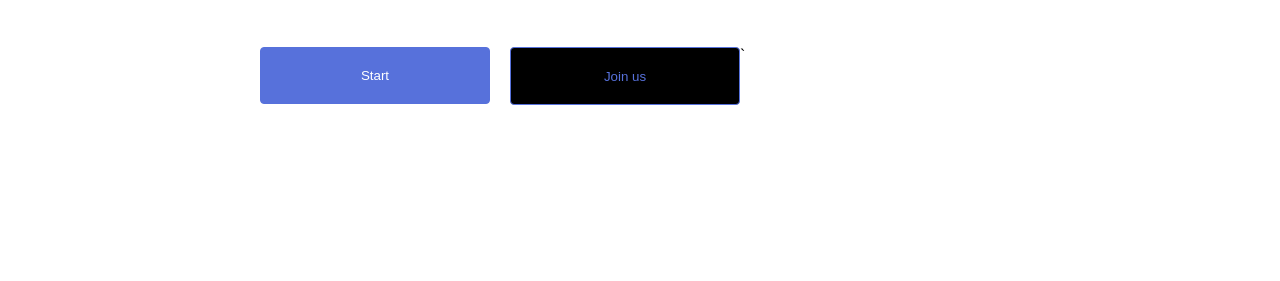
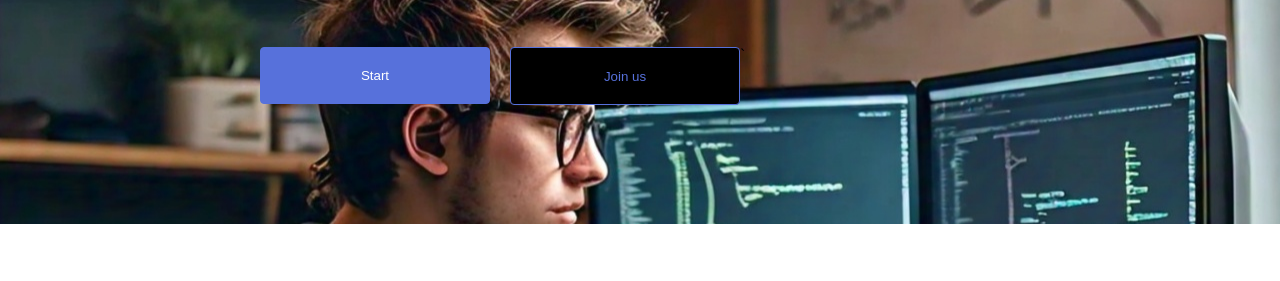
Before and after one commit to allbrightrof/Afolabi-allbright016, a plain HTML site: page index.html in a window 1280 px wide. Shown: the part 273-554 px from the top of the page. Drawn offline with Linux system fonts and the light colour scheme.

Commit message:
Update index.css

```diff
--- a/index.css
+++ b/index.css
@@ -12,7 +12,7 @@ html{
     text-transform: capitalize;
 }
 .section-1{
-	background: url('img/dev.jpg');
+	background: url('./dev.jpg');
 	background-size: cover;
 	background-position: no-repeat;
 	width:100%;
```
